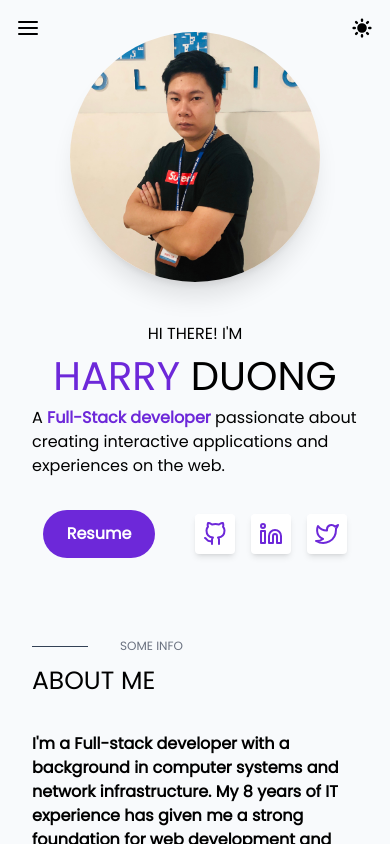
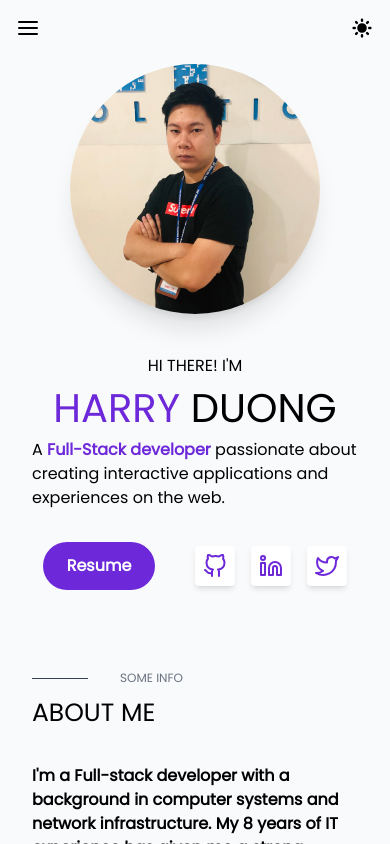
Before and after one commit to thedv91/harry-duong.vercel.app, a Next.js app: page / in a window 390 px wide. Shown: the top 844 px of the page. Built offline with nearby package versions, Linux system fonts and the light colour scheme.

Commit message:
update avatar

```diff
--- a/components/sections/Info.tsx
+++ b/components/sections/Info.tsx
@@ -6,7 +6,7 @@ const Info: React.VFC = () => {
     <section className="relative lg:h-100vh" id="me">
       <div className="grid h-full grid-cols-1 gap-10 transition-all lg:grid-cols-2 lg:gap-4">
         <div className="flex h-full flex-col items-center justify-center">
-          <div className="mt-8 h-250 w-250 cursor-pointer overflow-hidden rounded-full shadow-xl ring-primary ring-offset-4 ring-offset-purple-400 transition-all hover:shadow-2xl hover:ring-4 focus:ring-4 md:h-350 md:w-350 lg:mt-0">
+          <div className="mt-16 h-250 w-250 cursor-pointer overflow-hidden rounded-full shadow-xl ring-primary ring-offset-4 ring-offset-purple-400 transition-all hover:shadow-2xl hover:ring-4 focus:ring-4 md:h-350 md:w-350 lg:mt-0">
             <Image
               priority
               sizes="50vw"
```
